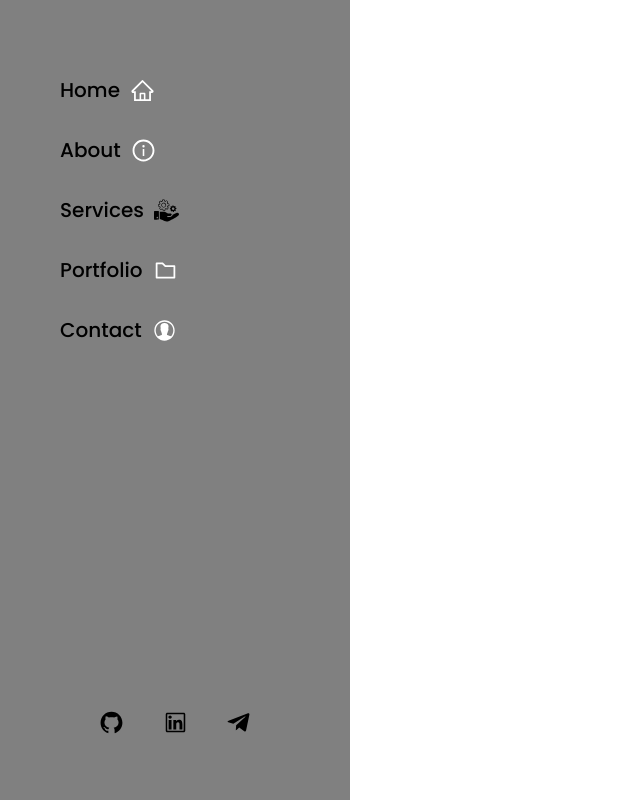
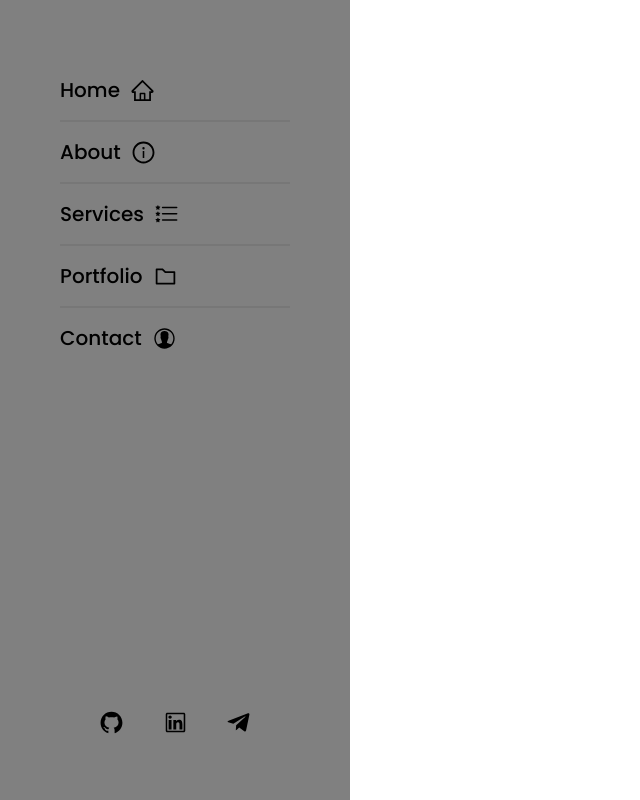
Before and after one commit to andrpoch/Resume, a React app in the folder resume/: page / in a window 1280 px wide. Shown: the whole page, without its empty margins (0-640 px from the left). Built offline with nearby package versions, Linux system fonts and the light colour scheme.

Commit message:
finish header

```diff
--- a/resume/src/assets/images/Services.js
+++ /dev/null
@@ -1,59 +0,0 @@
-export default function Services() {
-   return (
-      <svg width='25px' height='25px' version="1.0" xmlns="http://www.w3.org/2000/svg"
-viewBox="0 0 239.000000 211.000000"
- preserveAspectRatio="xMidYMid meet">
-<g transform="translate(0.000000,211.000000) scale(0.100000,-0.100000)"
-fill="#000000" stroke="none">
-<path d="M895 2103 c-98 -9 -125 -30 -125 -98 0 -39 -4 -46 -29 -60 -28 -14
--31 -13 -58 9 -68 57 -98 46 -184 -68 -39 -52 -37 -81 6 -120 33 -30 34 -35
-24 -64 -8 -24 -17 -32 -35 -32 -39 0 -91 -26 -99 -50 -4 -12 -4 -54 0 -93 9
--92 29 -117 94 -117 40 0 48 -4 62 -28 16 -28 15 -30 -12 -67 -40 -53 -37 -83
-9 -126 97 -92 134 -101 186 -44 30 33 34 34 63 23 27 -10 31 -18 36 -55 7 -63
-29 -83 91 -83 75 1 138 16 153 36 7 10 13 39 13 65 0 42 3 48 29 59 27 11 33
-9 64 -14 35 -27 75 -33 106 -17 10 6 37 34 59 64 53 68 56 106 11 148 -26 24
--30 34 -24 56 8 33 21 43 58 43 70 0 89 35 77 140 -7 64 -12 78 -36 98 -22 20
--34 23 -65 18 -35 -6 -40 -4 -54 25 -16 29 -15 32 9 64 37 48 35 93 -6 131
--92 86 -139 96 -189 43 -27 -29 -33 -31 -62 -23 -29 9 -33 14 -37 57 -9 72
--38 90 -135 80z m80 -108 c8 -62 9 -62 84 -88 l55 -19 39 41 c43 46 46 46 112
--12 l39 -34 -30 -39 c-46 -59 -46 -58 -14 -115 l29 -54 58 -5 58 -5 8 -63 c5
--35 6 -66 3 -69 -3 -3 -28 -8 -56 -11 -56 -5 -60 -9 -83 -72 -23 -63 -22 -68
-20 -105 35 -30 37 -34 25 -57 -7 -13 -27 -39 -43 -56 l-30 -33 -37 29 c-57 44
--58 45 -123 12 l-61 -31 4 -50 c3 -29 1 -53 -6 -58 -6 -5 -38 -10 -71 -12
-l-60 -4 -6 54 c-4 29 -11 56 -16 60 -4 4 -34 15 -67 26 l-58 19 -34 -37 c-19
--20 -39 -37 -46 -37 -15 0 -98 69 -98 82 0 5 14 27 30 48 17 21 30 42 30 47 0
-4 -13 33 -28 63 l-29 55 -53 0 c-47 0 -54 3 -62 25 -5 13 -8 45 -6 70 l3 45
-47 5 c26 3 51 9 55 14 4 4 17 33 29 64 l22 57 -41 42 -40 42 39 50 c21 28 42
-51 47 51 5 0 26 -13 47 -30 46 -36 52 -37 115 -5 50 26 50 26 55 83 5 56 6 57
-40 63 19 4 49 7 67 8 31 1 32 0 38 -54z"/>
-<path d="M871 1790 c-57 -14 -114 -60 -143 -119 -48 -95 -34 -184 40 -261 93
--95 229 -96 323 -1 74 73 89 166 43 259 -30 61 -74 98 -140 118 -52 15 -72 16
--123 4z m155 -82 c67 -46 95 -149 59 -217 -35 -70 -123 -110 -195 -91 -80 21
--130 86 -130 167 1 103 85 180 184 169 27 -3 64 -16 82 -28z"/>
-<path d="M1765 1527 c-12 -10 -16 -22 -13 -41 4 -22 0 -29 -24 -42 -26 -14
--31 -13 -57 6 -35 24 -49 20 -78 -23 -28 -41 -29 -52 -1 -71 18 -13 20 -20 12
--48 -8 -28 -15 -34 -44 -38 -33 -5 -35 -7 -38 -48 -4 -53 10 -72 52 -72 24 0
-34 -6 43 -26 11 -23 10 -31 -7 -54 -11 -16 -20 -31 -20 -34 0 -11 66 -66 79
--66 8 0 25 9 37 21 18 17 28 19 51 12 22 -7 29 -17 33 -44 4 -30 9 -34 39 -37
-62 -6 81 4 81 43 0 28 5 37 29 49 27 14 31 14 54 -4 34 -27 42 -25 71 13 31
-41 32 54 5 83 -19 20 -20 25 -7 51 9 20 22 29 43 31 38 5 45 16 38 61 -8 49
--21 64 -53 57 -23 -4 -29 0 -43 29 -15 31 -15 34 4 51 28 25 23 48 -15 78 -43
-32 -51 32 -77 2 -18 -21 -24 -22 -50 -12 -19 7 -32 20 -35 36 -3 14 -7 31 -10
-38 -5 16 -75 16 -99 -1z m144 -203 c37 -31 53 -81 40 -128 -15 -54 -60 -86
--121 -86 -45 0 -54 4 -84 36 -29 31 -34 42 -34 86 0 44 4 54 34 84 30 30 40
-34 84 34 40 0 57 -6 81 -26z"/>
-<path d="M16 988 c-24 -34 -24 -752 0 -786 15 -22 20 -22 223 -22 148 0 210 3
-219 12 17 17 17 789 0 806 -9 9 -71 12 -219 12 -203 0 -208 0 -223 -22z m328
--549 c13 -7 30 -25 37 -41 10 -25 9 -33 -8 -56 -25 -33 -76 -41 -104 -16 -29
-26 -25 78 7 103 31 24 35 25 68 10z"/>
-<path d="M552 593 l3 -348 190 -83 c105 -46 219 -97 255 -112 123 -54 257 -61
-382 -19 150 50 628 313 861 476 88 60 113 83 128 116 24 55 24 83 -3 137 -29
-55 -74 80 -145 80 -47 0 -75 -11 -243 -95 l-190 -95 -24 -53 c-51 -115 -150
--166 -344 -174 -108 -5 -124 -4 -142 12 -22 20 -25 41 -10 65 7 12 39 16 142
-20 120 5 139 8 191 34 97 47 121 117 62 176 -24 24 -32 25 -178 30 l-152 5
--90 52 c-49 28 -126 67 -170 85 l-80 33 -223 3 -222 3 2 -348z"/>
-</g>
-</svg>
-
-   )
-};
--- a/resume/src/components/App.js
+++ b/resume/src/components/App.js
@@ -1,5 +1,6 @@
+import React from 'react';
+import Navbar from './NavBar/NavBar';
 import './App.css';
-import Navbar from './NavBar/NavBar';
 
 export default function App() {
   return (
--- a/resume/src/components/NavBar/NavBar.js
+++ b/resume/src/components/NavBar/NavBar.js
@@ -8,47 +8,44 @@ import {
    AiOutlineLinkedin,
 
 } from 'react-icons/ai';
+import { BsListStars } from "react-icons/bs";
 import { IoIosContact } from 'react-icons/io';
 import { FaTelegramPlane } from 'react-icons/fa';
 import s from './NavBar.module.css';
-import Services from '../../assets/images/Services';
 
 export default function NavBar() {
    return (
          <header className={s.header}>
-            <nav className={s.navigation}>
-            <NavLink className={s.navigationLink}
-            activeClassName={s.navigationActive}  to='/'>
-               <p className={s.text}>Home</p>
+            <nav className={s.nav}>
+            <NavLink to='/' className={s.link}
+        >
+               Home
                <AiOutlineHome style={{ width: "25px", height: "25px" }} />
             </NavLink>
-            <NavLink className={s.navigationLink}
-            activeClassName={s.navigationActive}    to='/about'>
-               <p className={s.text}>About</p>
+            <NavLink to='/about' className={s.link}
+              >
+               About
                <AiOutlineInfoCircle style={{ width: "25px", height: "25px" }} />
             </NavLink>
-            <NavLink className={s.navigationLink}
-            activeClassName={s.navigationActive}    to='/services'>
-               <p className={s.text}>Services</p>
-               {/* <GrServices style={{ width: "25px", height: "25px" }} /> */}
-               <Services />
+            <NavLink to='/services' className={s.link}    >
+               Services
+               <BsListStars style={{ width: "25px", height: "25px" }} />
             </NavLink>
-            <NavLink className={s.navigationLink}
-            activeClassName={s.navigationActive}    to='/portfolio'>
-               <p className={s.text}>Portfolio</p>
+            <NavLink to='/portfolio' className={s.link}  >
+               Portfolio
                <AiOutlineFolder style={{ width: "25px", height: "25px" }} />
             </NavLink>
-            <NavLink className={s.navigationLink}
-            activeClassName={s.navigationActive}    to='/contact'>
-               <p className={s.text}>Contact</p>
+            <NavLink to='/contact' className={s.link}
+         >
+              Contact
                <IoIosContact style={{ width: "25px", height: "25px" }} />
                </NavLink>
          </nav>
          <div className={s.socialWrapper}>
             <ul className={s.socialList}>
                <li ><a className={s.socialLink} href="https://github.com/andrpoch"><AiFillGithub style={{ width: "25px", height: "25px" }} /></a></li>
-               <li><a className={s.socialLink} href="https://github.com/andrpoch"><AiOutlineLinkedin style={{ width: "25px", height: "25px" }} /></a></li>
-               <li><a className={s.socialLink} href="https://github.com/andrpoch"><FaTelegramPlane style={{ width: "25px", height: "25px" }} /></a></li>
+               <li><a className={s.socialLink} href="https://www.linkedin.com/in/andr-poch/"><AiOutlineLinkedin style={{ width: "25px", height: "25px" }} /></a></li>
+               <li><a className={s.socialLink} href="https://t.me/andr_poch"><FaTelegramPlane style={{ width: "25px", height: "25px" }} /></a></li>
             </ul>
          </div>
          </header>
--- a/resume/src/components/NavBar/NavBar.module.css
+++ b/resume/src/components/NavBar/NavBar.module.css
@@ -11,34 +11,43 @@
    flex-direction: column;
    justify-content: space-between;
 }
-.navigation{
+.nav{
    clear: both;
 }
-.navigationLink{
+
+.link{
    display: flex;
    align-items: center;
-   color: white;
-}
-.navigationLink:hover,
-.navigationLionk:focus{
- color: white;
-}
-.text{
    color: black;
    padding: 15px 0;
    font-family: 'Poppins';
    font-weight: 500;
    font-size: 20px;
    line-height: 1.5;
-   margin-right: 10px;
    transition: all 350ms ease;
+   border-bottom: 2px solid rgba(0, 0, 0, 0.071);
 }
-.text:hover,
-.text:focus{
-color: white;
+.link svg {
+   margin-left: 10px;
+   transition: transform 500ms ease;
 }
-/* .socialWrapper{
-} */
+.link:focus svg,
+.link:hover svg {
+   transform: rotate(1turn);
+}
+
+.link:last-child{
+border: none;
+}
+.link:hover:last-child,
+.link:focus:last-child{
+   border: none;
+}
+.link:hover,
+.link:focus{
+   color: white;
+   border-bottom: 2px solid rgba(254, 254, 254, 0.352);
+}
 .socialList{
    display: flex;
    justify-content: space-evenly;
```
